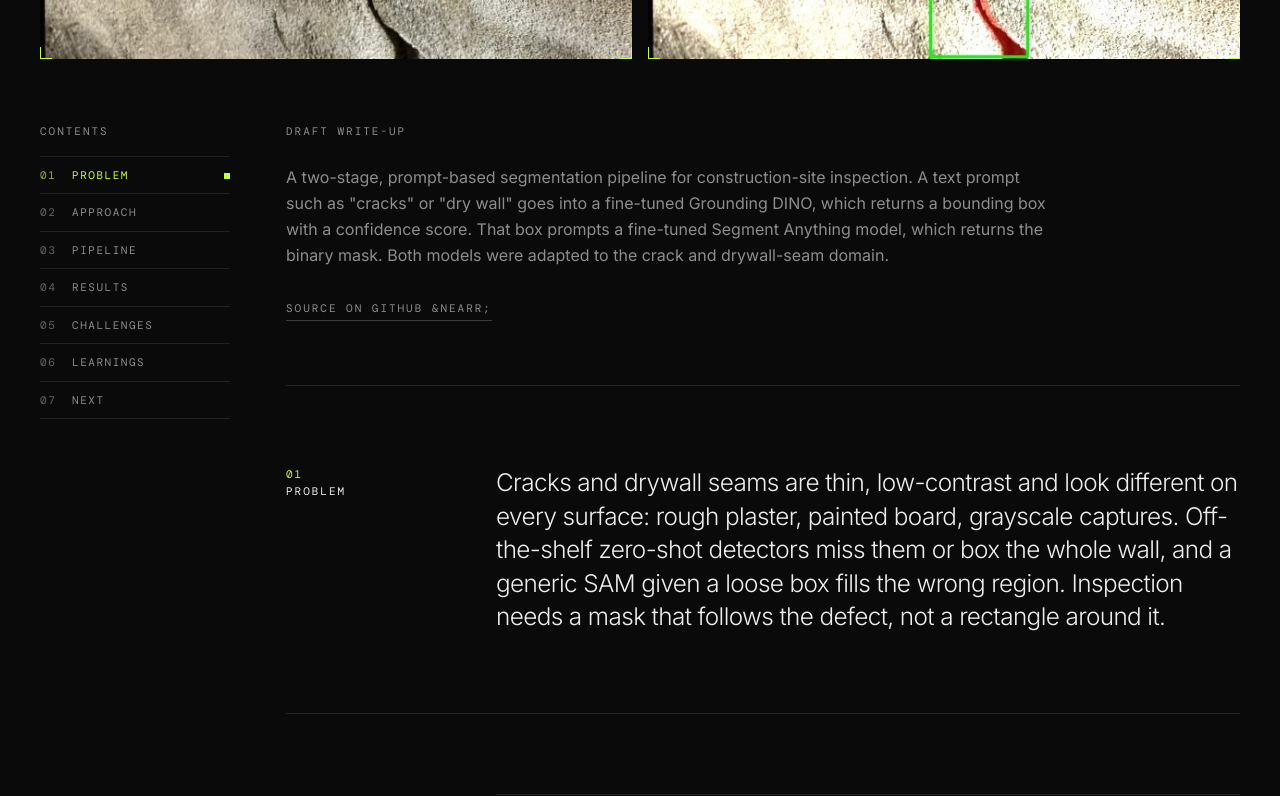
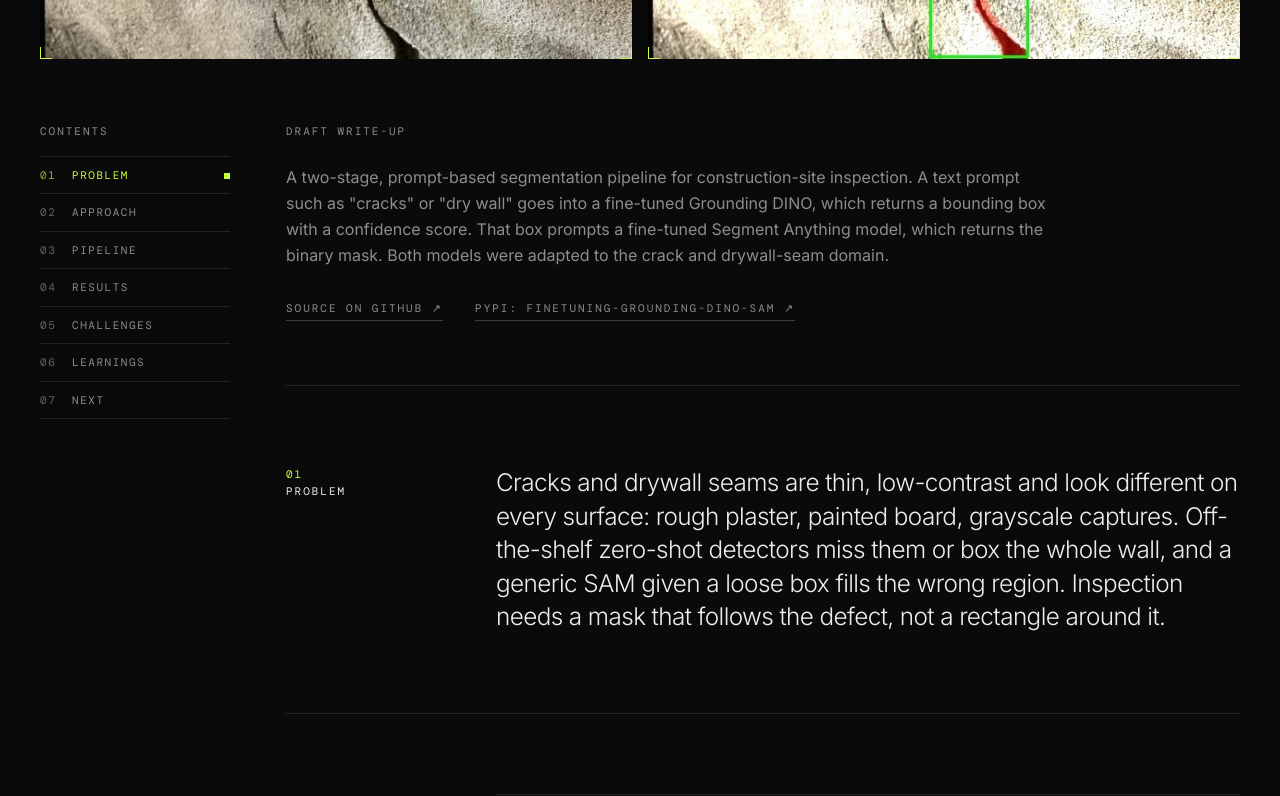
Before and after one commit to pratim4dasude/Personal_dashboard, a Next.js app: page /projects/site-crack-segmentation in a window 1280 px wide. Shown: the part 1195-1991 px from the top of the page. Built offline with nearby package versions, Linux system fonts and the light colour scheme; a web font is replaced by a local one.

Commit message:
feat: link the finetuning-grounding-dino-sam PyPI package from its project and list it under open source packages

```diff
--- a/app/opensource.ts
+++ b/app/opensource.ts
@@ -93,10 +93,19 @@ export const featuredRepos: Repo[] = [
   },
 ];
 
-// PyPI packages. Empty until real package names are added; the section hides itself when empty.
+// PyPI packages (verified against the PyPI JSON API). The section hides itself when empty.
 // Example entry:
 // { name: "my-package", description: "...", pypi: "https://pypi.org/project/my-package/", install: "pip install my-package" }
-export const packages: Pkg[] = [];
+export const packages: Pkg[] = [
+  {
+    name: "finetuning-grounding-dino-sam",
+    description:
+      "A command-line tool to fine-tune Grounding DINO (text-conditioned detection) and Segment Anything (segmentation) on custom COCO-format datasets, with mixed precision and automatic checkpoints.",
+    pypi: "https://pypi.org/project/finetuning-grounding-dino-sam/",
+    github: "https://github.com/pratim4dasude/finetuning_grounded_dino_sam",
+    install: "pip install finetuning-grounding-dino-sam",
+  },
+];
 
 export const githubStats = {
   username: "pratim4dasude",
--- a/app/projects.ts
+++ b/app/projects.ts
@@ -11,6 +11,7 @@ export type Project = {
   gallery?: GalleryItem[];
   pipeline?: PipelineStep[];
   repo?: string;
+  links?: { label: string; href: string }[];
   title: string;
   stack: string;
   description: string;
@@ -33,6 +34,12 @@ export const projects: Project[] = [
   {
     slug: "site-crack-segmentation",
     repo: "https://github.com/pratim4dasude/oRobotics",
+    links: [
+      {
+        label: "PyPI: finetuning-grounding-dino-sam",
+        href: "https://pypi.org/project/finetuning-grounding-dino-sam/",
+      },
+    ],
     cover: "/vision/crack-1-overlay.jpg",
     title: "Prompt-guided crack and drywall segmentation",
     stack: "Grounding DINO, SAM, PyTorch, Colab",
--- a/app/projects/[slug]/page.tsx
+++ b/app/projects/[slug]/page.tsx
@@ -141,15 +141,30 @@ export default async function ProjectPage({ params }: PageProps<"/projects/[slug
           <div className="pb-14 md:pb-16">
             <p className="label mb-6 text-accent">Draft write-up</p>
             <p className="max-w-3xl leading-relaxed text-muted">{project.overview}</p>
+            {(project.repo || project.links?.length) && (
+              <div className="mt-8 flex flex-wrap gap-x-8 gap-y-3">
                 {project.repo && (
                   <a
                     href={project.repo}
                     target="_blank"
                     rel="noreferrer"
-                className="label mt-8 inline-block border-b border-line-strong pb-1 text-fg transition-colors hover:border-accent hover:text-accent"
+                    className="label inline-block border-b border-line-strong pb-1 text-fg transition-colors hover:border-accent hover:text-accent"
                   >
-                Source on GitHub &nearr;
+                    Source on GitHub &#8599;
                   </a>
+                )}
+                {project.links?.map((l) => (
+                  <a
+                    key={l.href}
+                    href={l.href}
+                    target="_blank"
+                    rel="noreferrer"
+                    className="label inline-block border-b border-line-strong pb-1 text-fg transition-colors hover:border-accent hover:text-accent"
+                  >
+                    {l.label}{" "}&#8599;
+                  </a>
+                ))}
+              </div>
             )}
           </div>
 
```
Lines whose indentation alone changed are shown as unchanged.
